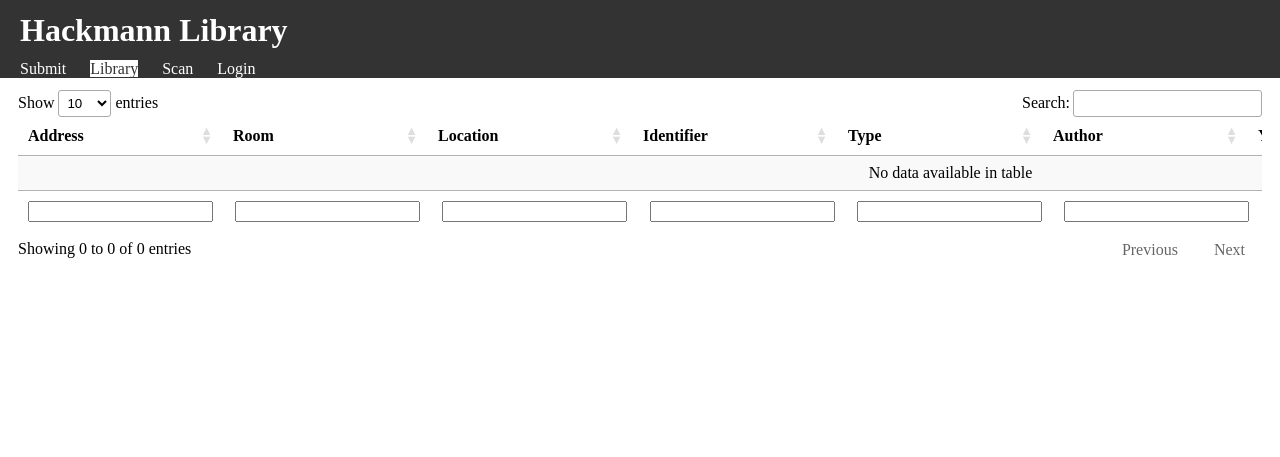
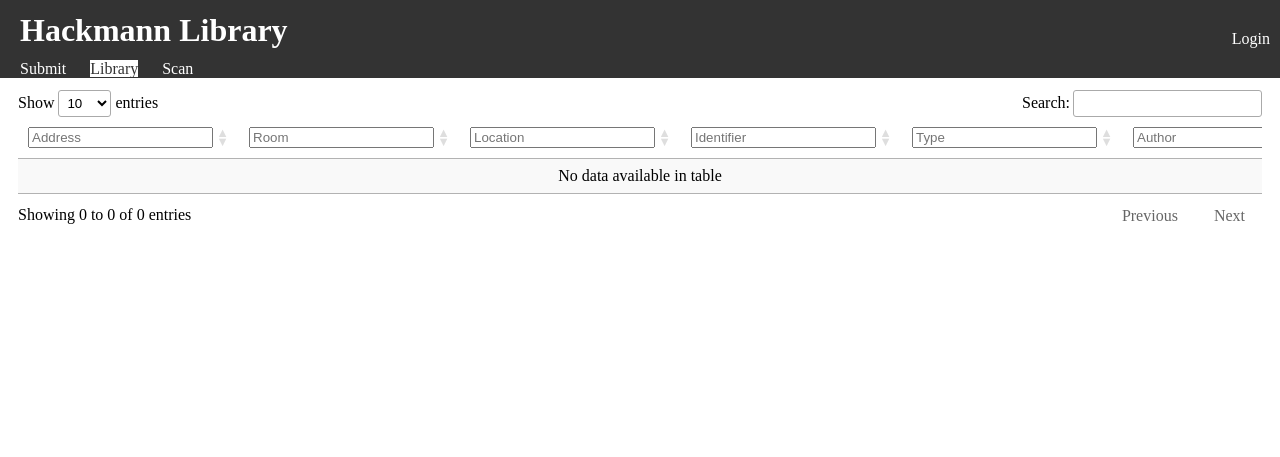
Before and after one commit to HackmannInterns/bookshelfdb, a Flask app: page /view in a window 1280 px wide. Shown: the top 457 px of the page. Run offline with Flask 3, Linux system fonts and the light colour scheme; data that the repository does not hold is empty; some libraries are stand-ins or nearby versions.

Commit message:
filtering works

```diff
--- a/templates/rows.html
+++ b/templates/rows.html
@@ -107,19 +107,6 @@
             </tr>
             {% endfor %}
         </tbody>
-        <tfoot>
-            <tr>
-                <th>Address</th>
-                <th>Room</th>
-                <th>Location</th>
-                <th>Identifier</th>
-                <th>Type</th>
-                <th>Author</th>
-                <th>Year</th>
-                <th>Title</th>
-                <th>Publisher</th>
-            </tr>
-        </tfoot>
     </table>
     <br>
     <script src="https://code.jquery.com/jquery-3.6.0.min.js"></script>
@@ -128,14 +115,6 @@
     <script>
         $(document).ready(function () {
 
-            $('#books tfoot th').each(function (i) {
-                var title = $('#books thead th')
-                    .eq($(this).index())
-                    .text();
-                $(this).html(
-                    '<input type="text" placeholder="' + title + '" data-index="' + i + '" />'
-                );
-            });
 
             $('#books').DataTable({
                 "order": [[7, 'asc']],
@@ -152,12 +131,15 @@
                         .columns()
                         .every(function () {
                             let column = this;
-                            let title = column.footer().textContent;
+                            let title = column.header().textContent;
+                            console.log(title)
+
+                            if (title != "") {
 
                                 // Create input element
                                 let input = document.createElement('input');
                                 input.placeholder = title;
-                            column.footer().replaceChildren(input);
+                                column.header().replaceChildren(input);
 
                                 // Event listener for user input
                                 input.addEventListener('keyup', () => {
@@ -165,6 +147,8 @@
                                         column.search(input.value).draw();
                                     }
                                 });
+                            }
+
                         });
                 }
 
@@ -172,12 +156,6 @@
 
 
 
-            $(table.table().container()).on('keyup', 'tfoot input', function () {
-                table
-                    .column($(this).data('index'))
-                    .search(this.value)
-                    .draw();
-            });
 
         });
 
--- a/templates/tabs.html
+++ b/templates/tabs.html
@@ -20,8 +20,10 @@
             overflow: hidden;
         }
 
-        .login {
-            margin-left: auto;
+        .account {
+            position: fixed;
+            top: 20px;
+            right: 0;
         }
     </style>
 </head>
@@ -35,9 +37,9 @@
             <!-- <a id="scan" href="/scan">Scan</a> -->
             <a href="https://scanapp.org/">Scan</a>
             {% if 'authenticated' in SessionDict and SessionDict.authenticated %}
-                <a class="logout" href="/logout">Logout</a>
+                <a class="account" href="/logout">Logout</a>
             {% else %}
-                <a class="login" href="/login">Login</a>
+                <a class="account" href="/login">Login</a>
             {% endif %}
         </nav>
     </div>
```
Lines whose indentation alone changed are shown as unchanged.
